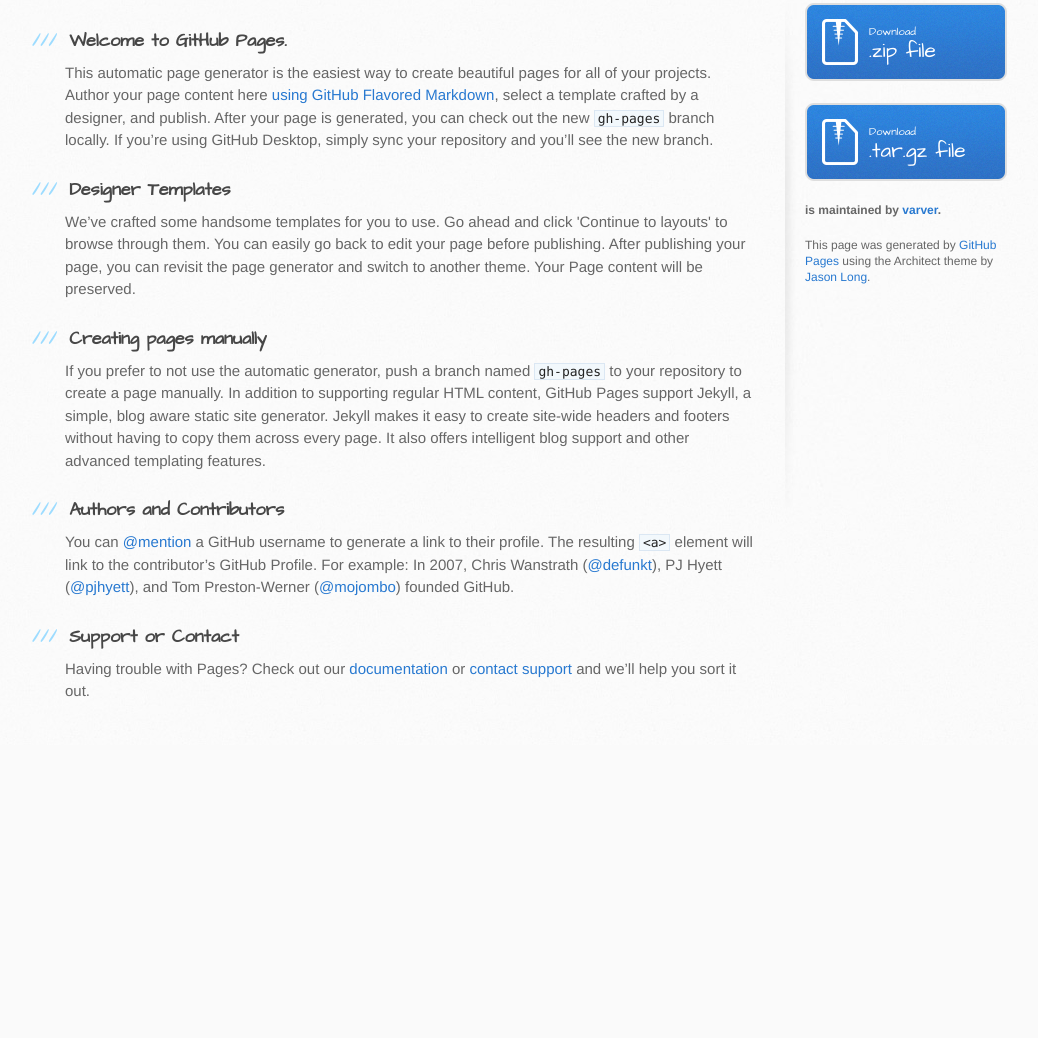
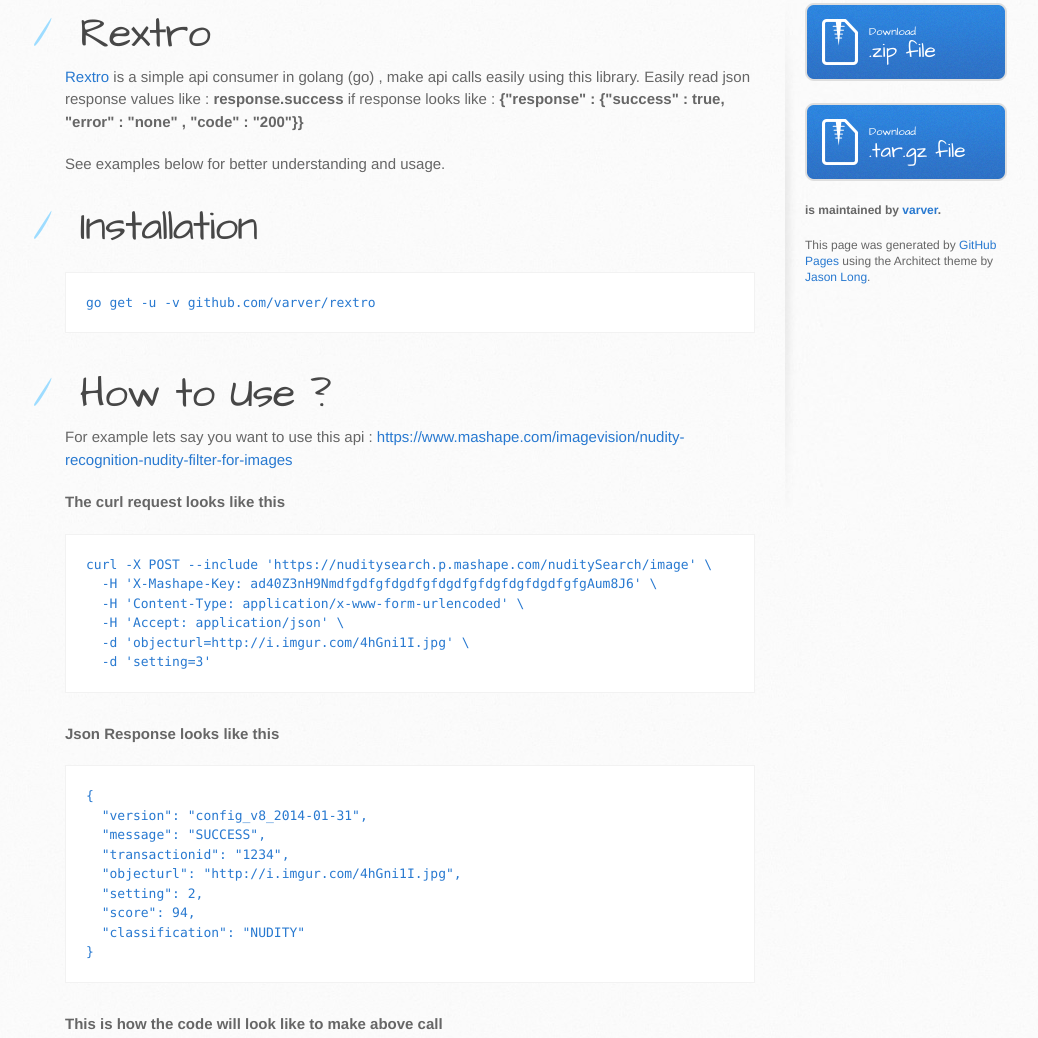
Before and after one commit to varver/rextro, a plain HTML site: page index.html in a window 1280 px wide. Shown: the part 297-1335 px from the top of the page, without its empty margins (105-1143 px from the left). Before the commit the page ends 1042 px from the top, so only its background shows below. Drawn offline with Linux system fonts and the light colour scheme.

```diff
--- a/index.html
+++ b/index.html
@@ -28,30 +28,128 @@
     <div id="content-wrapper">
       <div class="inner clearfix">
         <section id="main-content">
-          <h3>
-<a id="welcome-to-github-pages" class="anchor" href="#welcome-to-github-pages" aria-hidden="true"><span class="octicon octicon-link"></span></a>Welcome to GitHub Pages.</h3>
+          <h1>
+<a id="rextro" class="anchor" href="#rextro" aria-hidden="true"><span class="octicon octicon-link"></span></a>Rextro</h1>
 
-<p>This automatic page generator is the easiest way to create beautiful pages for all of your projects. Author your page content here <a href="https://guides.github.com/features/mastering-markdown/">using GitHub Flavored Markdown</a>, select a template crafted by a designer, and publish. After your page is generated, you can check out the new <code>gh-pages</code> branch locally. If you’re using GitHub Desktop, simply sync your repository and you’ll see the new branch.</p>
+<p><a href="https://github.com/varver/rextro">Rextro</a> is a simple api consumer in golang (go) , make api calls easily using this library.
+Easily read json response values like : <strong>response.success</strong> if response looks like :
+<strong>{"response" : {"success" : true, "error" : "none" , "code" : "200"}}</strong></p>
 
-<h3>
-<a id="designer-templates" class="anchor" href="#designer-templates" aria-hidden="true"><span class="octicon octicon-link"></span></a>Designer Templates</h3>
+<p>See examples below for better understanding and usage.</p>
 
-<p>We’ve crafted some handsome templates for you to use. Go ahead and click 'Continue to layouts' to browse through them. You can easily go back to edit your page before publishing. After publishing your page, you can revisit the page generator and switch to another theme. Your Page content will be preserved.</p>
+<h1>
+<a id="installation" class="anchor" href="#installation" aria-hidden="true"><span class="octicon octicon-link"></span></a>Installation</h1>
 
-<h3>
-<a id="creating-pages-manually" class="anchor" href="#creating-pages-manually" aria-hidden="true"><span class="octicon octicon-link"></span></a>Creating pages manually</h3>
+<pre><code>go get -u -v github.com/varver/rextro
+</code></pre>
 
-<p>If you prefer to not use the automatic generator, push a branch named <code>gh-pages</code> to your repository to create a page manually. In addition to supporting regular HTML content, GitHub Pages support Jekyll, a simple, blog aware static site generator. Jekyll makes it easy to create site-wide headers and footers without having to copy them across every page. It also offers intelligent blog support and other advanced templating features.</p>
+<h1>
+<a id="how-to-use-" class="anchor" href="#how-to-use-" aria-hidden="true"><span class="octicon octicon-link"></span></a>How to Use ?</h1>
 
-<h3>
-<a id="authors-and-contributors" class="anchor" href="#authors-and-contributors" aria-hidden="true"><span class="octicon octicon-link"></span></a>Authors and Contributors</h3>
+<p>For example lets say you want to use this api :
+<a href="https://www.mashape.com/imagevision/nudity-recognition-nudity-filter-for-images">https://www.mashape.com/imagevision/nudity-recognition-nudity-filter-for-images</a></p>
 
-<p>You can <a href="https://github.com/blog/821" class="user-mention">@mention</a> a GitHub username to generate a link to their profile. The resulting <code>&lt;a&gt;</code> element will link to the contributor’s GitHub Profile. For example: In 2007, Chris Wanstrath (<a href="https://github.com/defunkt" class="user-mention">@defunkt</a>), PJ Hyett (<a href="https://github.com/pjhyett" class="user-mention">@pjhyett</a>), and Tom Preston-Werner (<a href="https://github.com/mojombo" class="user-mention">@mojombo</a>) founded GitHub.</p>
+<p><strong>The curl request looks like this</strong></p>
 
-<h3>
-<a id="support-or-contact" class="anchor" href="#support-or-contact" aria-hidden="true"><span class="octicon octicon-link"></span></a>Support or Contact</h3>
+<pre><code>curl -X POST --include 'https://nuditysearch.p.mashape.com/nuditySearch/image' \
+  -H 'X-Mashape-Key: ad40Z3nH9NmdfgdfgfdgdfgfdgdfgfdgfdgfdgdfgfgAum8J6' \
+  -H 'Content-Type: application/x-www-form-urlencoded' \
+  -H 'Accept: application/json' \
+  -d 'objecturl=http://i.imgur.com/4hGni1I.jpg' \
+  -d 'setting=3'
+</code></pre>
 
-<p>Having trouble with Pages? Check out our <a href="https://help.github.com/pages">documentation</a> or <a href="https://github.com/contact">contact support</a> and we’ll help you sort it out.</p>
+<p><strong>Json Response looks like this</strong></p>
+
+<pre><code>{
+  "version": "config_v8_2014-01-31",
+  "message": "SUCCESS",
+  "transactionid": "1234",
+  "objecturl": "http://i.imgur.com/4hGni1I.jpg",
+  "setting": 2,
+  "score": 94,
+  "classification": "NUDITY"
+}
+</code></pre>
+
+<p><strong>This is how the code will look like to make above call</strong></p>
+
+<pre><code>package main
+
+import (
+    "fmt"
+    "github.com/varver/rextro"
+)
+
+func Mashape(image string, api_key string) {
+    req := rextro.NewTequest("https://nuditysearch.p.mashape.com/nuditySearch/image")
+
+    //headers to be sent
+    req.Headers["X-Mashape-Key"] = api_key
+    req.Headers["Content-Type"] = "application/x-www-form-urlencoded"
+    req.Headers["Accept"] = "application/json"
+
+    // parameters to be sent
+    req.Body["setting"] = "2"
+    req.Body["objecturl"] = image
+
+    // get response as json converted // you can also make 'GET' request instead of 'POST'
+    container, err := req.FetchJson("POST")
+    if err != nil {
+        fmt.Println(err.Error())
+        return
+    }
+
+    fmt.Println(container.String())
+
+    /*
+        // use this to get raw response as byte array
+        // byteArray , err := req.Fetch("POST")
+
+        // OR
+
+        // use this to get response as a string
+        // respString , err := req.FetchString("POST")
+
+        // The Request is internally done using https://godoc.org/net/http#NewRequest
+    */
+
+    //////////////////////////////////////////////////////////////////
+    /// Lets fetch json values from Response looks like this ////////
+    /////////////////////////////////////////////////////////////////
+    /*
+        {
+          "version": "config_v8_2014-01-31",
+          "message": "SUCCESS",
+          "transactionid": "1234",
+          "objecturl": "http://i.imgur.com/4hGni1I.jpg",
+          "setting": 2,
+          "score": 94,
+          "classification": "NUDITY"
+        }
+    */
+
+    message := container.Path("message").Data().(string)
+    if message == "SUCCESS" {
+        fmt.Println(container.Path("classification").Data().(string))
+    } else {
+        fmt.Print("Something went wrong")
+    }
+
+}
+
+func main() {
+    key := "YOUR_API_KEY"
+    image_url := "http://i.imgur.com/4hGni1I.jpg"
+    Mashape(image_url, key)
+}
+
+</code></pre>
+
+<h1>
+<a id="note" class="anchor" href="#note" aria-hidden="true"><span class="octicon octicon-link"></span></a>Note</h1>
+
+<p>The package internally uses : <a href="https://github.com/Jeffail/gabs">https://github.com/Jeffail/gabs</a> to parse json , you can refer its godoc here : <a href="https://godoc.org/github.com/Jeffail/gabs">https://godoc.org/github.com/Jeffail/gabs</a> to do more stuff on FetchJson output , as it returns the <a href="https://godoc.org/github.com/Jeffail/gabs#Container">Container</a> of gabs package. </p>
         </section>
 
         <aside id="sidebar">
```
Also changed, not shown: params.json (+1 -1 lines).
